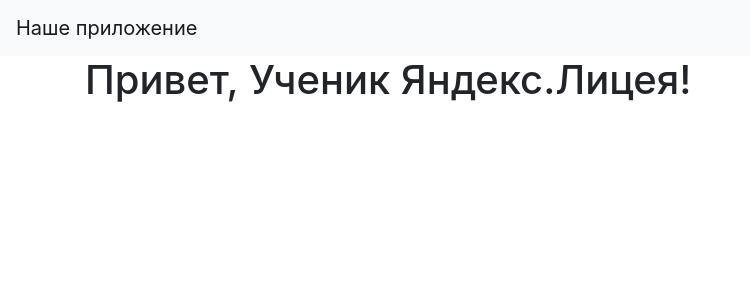
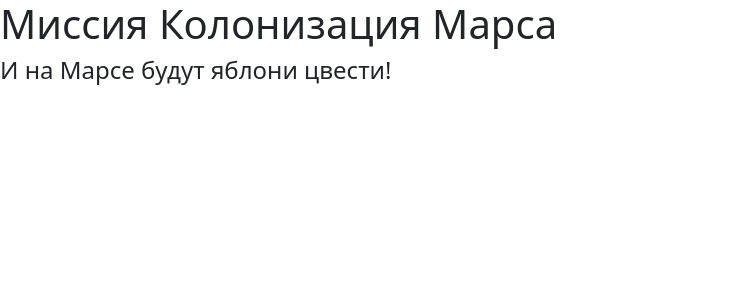
Before and after one commit to WizyHuge/flask-yandex, a Flask app: page / in a window 1280 px wide. Shown: the top 300 px of the page, without its empty margins (0-750 px from the left). Run offline with Flask 3, Linux system fonts and the light colour scheme; some libraries are stand-ins or nearby versions.

Commit message:
Базовый шаблон колонизации Марса с параметром title

```diff
--- a/main.py
+++ b/main.py
@@ -10,10 +10,8 @@
 @app.route('/')
 @app.route('/index')
 def index():
-    param = {}
-    param['username'] = "Ученик Яндекс.Лицея"
-    param['title'] = 'Домашняя страница'
-    return render_template('index.html', **param)
+    title = request.args.get('title', '')
+    return render_template('index.html', title=title)
 
 
 @app.route('/odd_even')
--- a/templates/base.html
+++ b/templates/base.html
@@ -1,22 +1,17 @@
 <!doctype html>
-<html lang="en">
+<html lang="ru">
 <head>
     <meta charset="utf-8">
     <meta name="viewport" content="width=device-width, initial-scale=1, shrink-to-fit=no">
     <link rel="stylesheet"
-          href="https://stackpath.bootstrapcdn.com/bootstrap/4.4.1/css/bootstrap.min.css"
-          integrity="sha384-Vkoo8x4CGsO3+Hhxv8T/Q5PaXtkKtu6ug5TOeNV6gBiFeWPGFN9MuhOf23Q9Ifjh"
-          crossorigin="anonymous">
+    href="https://cdn.jsdelivr.net/npm/bootstrap@5.0.0-beta1/dist/css/bootstrap.min.css"
+    integrity="sha384-giJF6kkoqNQ00vy+HMDP7azOuL0xtbfIcaT9wjKHr8RbDVddVHyTfAAsrekwKmP1"
+    crossorigin="anonymous">
     <title>{{ title }}</title>
 </head>
 <body>
-<header>
-    <nav class="navbar navbar-light bg-light">
-        <a class="navbar-brand" href="#">Наше приложение</a>
-    </nav>
-</header>
-<main role="main" class="container">
+    <h1>Миссия Колонизация Марса</h1>
+    <h4>И на Марсе будут яблони цвести!</h4>
     {% block content %}{% endblock %}
-</main>
 </body>
 </html>
--- a/templates/index.html
+++ b/templates/index.html
@@ -1,5 +1,4 @@
 {% extends "base.html" %}
 
 {% block content %}
-    <h1>Привет, {{ username }}!</h1>
 {% endblock %}
```
